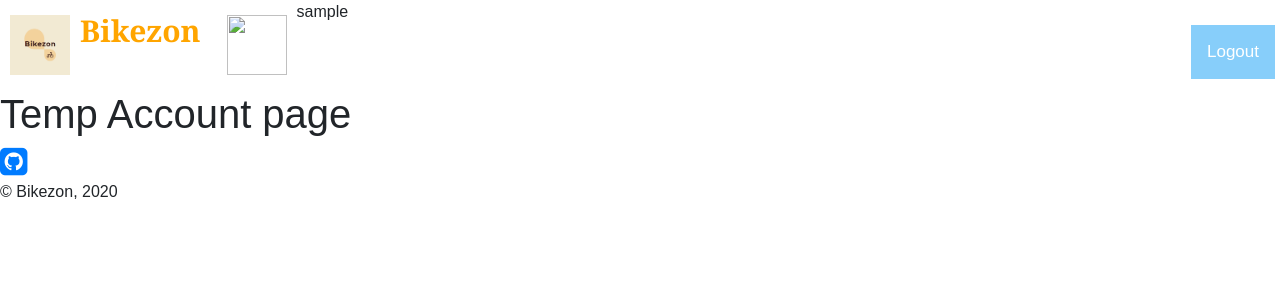
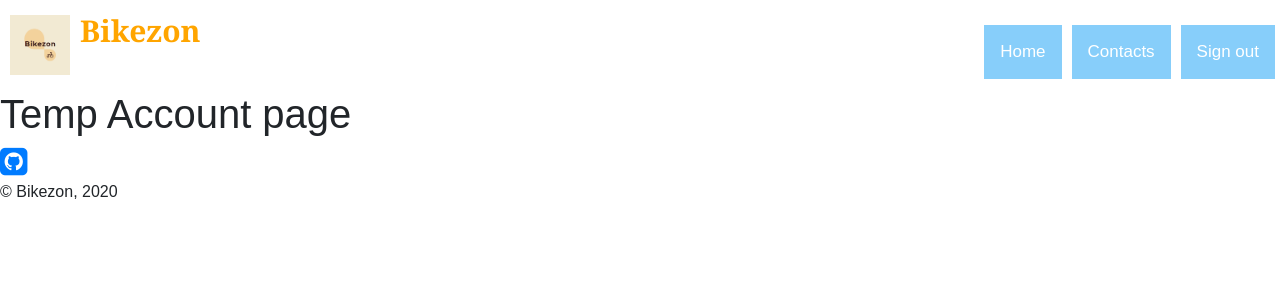
Before and after one commit to bikezon/bikezon, a Django app: page /account/ in a window 1280 px wide. Shown: the top 300 px of the page. Run offline with Django 3.2, Linux system fonts and the light colour scheme; the visitor is signed in with stand-in values (Sample User, id 1); some libraries are stand-ins or nearby versions.

Commit message:
Restructured base template and changed class name from sign-button to nav-button

```diff
--- a/static/css/main.css
+++ b/static/css/main.css
@@ -10,23 +10,21 @@
   }
 
 /* Style the links inside the navigation bar */
-.sign-button {
+.nav-button {
   float: right;
-  display: inline-block;
   color: white;
   background-color: lightskyblue;
   text-align: center;
   padding: 14px 16px;
   text-decoration: none;
   font-size: 17px;
-  margin-right: 5px;
-  margin-top: 25px;
+  margin: 25px 5px 0 5px;
 }
 /* Styling search bar */
 #___gcse_0 {
   padding: 20px 0;
   float: left;
-  width: 75%;
+  width: 68%;
 }
 
 /* Style the nav-bar text */
@@ -34,7 +32,6 @@
   float: left;
   margin-right: 16px;
   color: orange;
-  display: inline-block;
   font-weight: bold;
   font-family: Cambria, Cochin, Georgia, Times, 'Times New Roman', serif;
   align-items: center;
@@ -47,7 +44,6 @@
   float: left;
   width: 60px;
   height: 60px;
-  display: inline-block;
   vertical-align: middle;
 }
 
--- a/templates/app/base.html
+++ b/templates/app/base.html
@@ -28,35 +28,41 @@
                 <img src="{% static 'images/logo.png' %}" alt="Bikezon Logo">
             </a>
             <p class="navbar-text">Bikezon</p>
+            <nav class="main-nav">
+                {% if user.is_authenticated %}
+                <a href="{% url 'app:logout' %}" class="nav-button">Sign out</a>
+                {% else %}
+                <a href="{% url 'app:login' %}" class="nav-button">Sign in</a>
+                <a href="{% url 'app:register' %}" class="nav-button">Sign up</a>
+                {% endif %}
+                <a href="{% url 'app:contact' %}" class="nav-button">Contacts</a>
+                <a href="{% url 'app:index' %}" class="nav-button">Home</a>
                 <div class="gcse-search"></div>
-            {% if user.is_authenticated %}
-            {{ user.username }}
-            <img src="{{ picture.url }}" />
-            <a href="{% url 'app:logout' %}" class="sign-button">Logout</a>
-            {% else %}
-            <a href="{% url 'app:login' %}" class="sign-button">Sign in</a>
-            <a href="{% url 'app:register' %}" class="sign-button">Sign up</a>
-            {% endif %}
+            </nav>
         </header>
 
-        <div>
+        <main class="main">
+            <aside class="main-aside">
+            {% block aside_block %}
+            {% endblock %}
+            </aside>
+            <section class="main-section">
             {% block body_block %}
             {% endblock %}
-        </div>
-    </body>
-
+            </section>
+        </main>
         <footer>
-        <div class=footer"
-            role="navigation">
-            <div class="footer-text">
-            </div>
+            <div class=footer" role="navigation">
+                <div class="footer-text"></div>
                 <div class="footer-text">
                     <a href="https://github.com/bikezon/bikezon">
-                    <i class="fa fa-github-square fa-2x"></i></a>
+                    <i class="fa fa-github-square fa-2x"></i>
+                    </a>
                 </div>
                 <div class="footer text">
                     &copy; Bikezon, 2020
                 </div>
             </div>
         </footer>
+    </body>
 </html>
```
Lines whose indentation alone changed are shown as unchanged.
